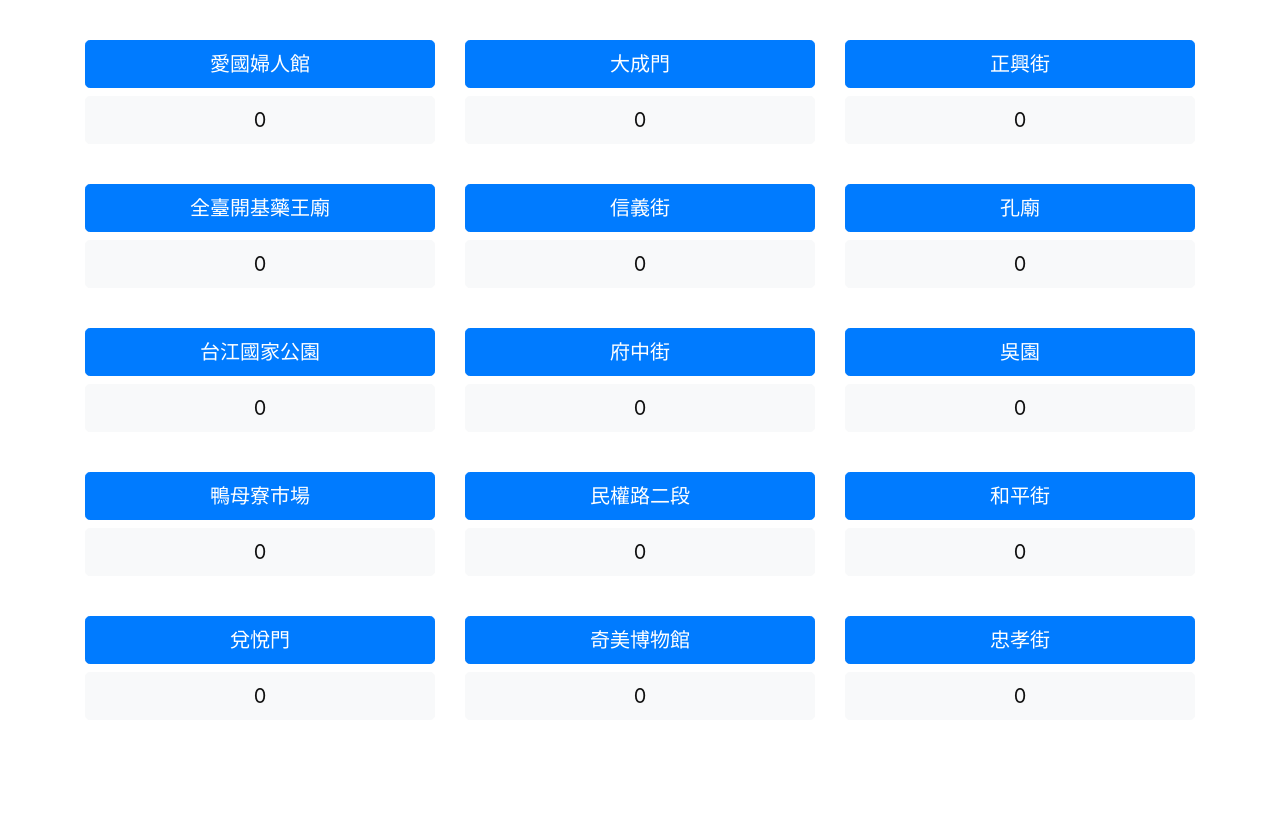
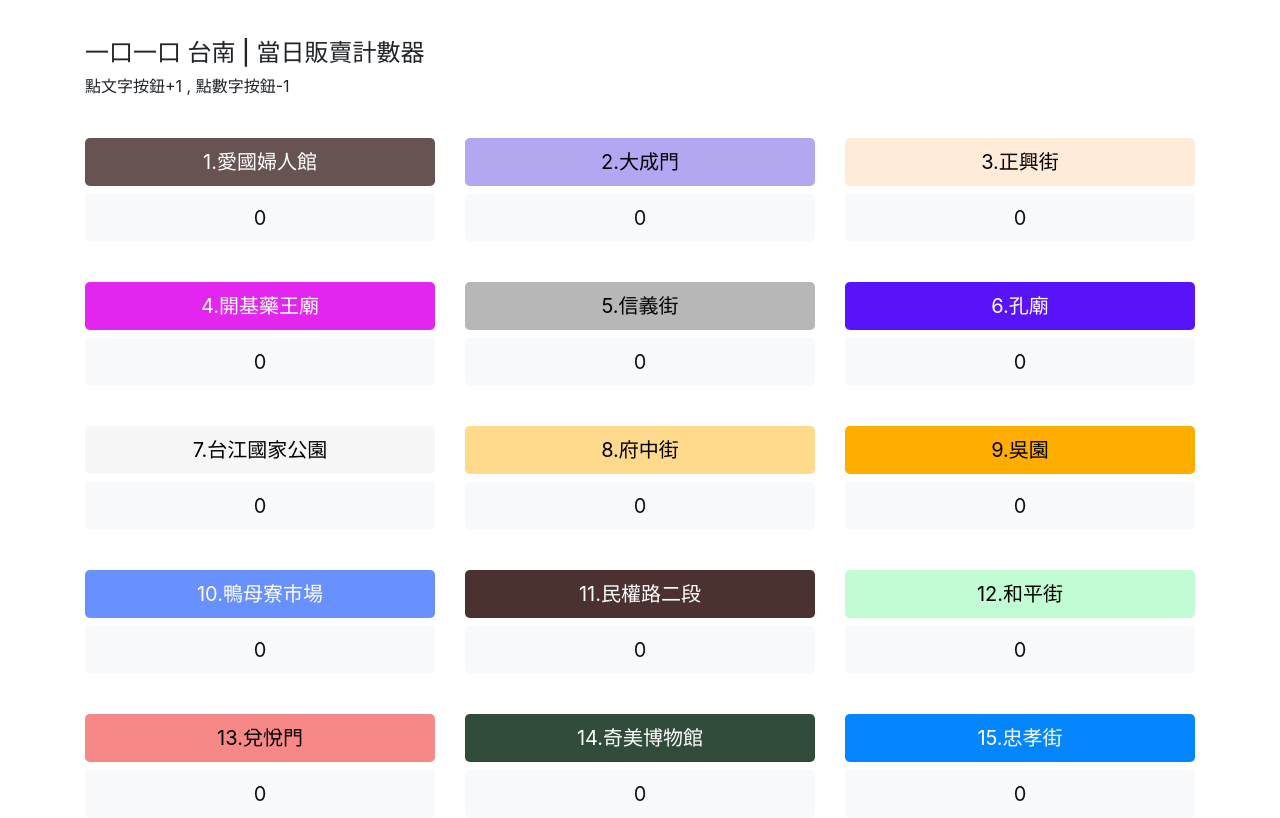
Before and after one commit to ygtw/multi-tts-counter-designexpo, a plain HTML site: page index.html in a window 1280 px wide. Drawn offline with nearby package versions, Linux system fonts and the light colour scheme.

Commit message:
text color

```diff
--- a/index.html
+++ b/index.html
@@ -10,7 +10,14 @@
 
 <div id="main" class="container .container-fluid">
 
+	<div class="row row-margin-top ">
+		<div class="col">
 
+			 <h4 class="btn-block"> 一口一口 台南 | 當日販賣計數器 </h4>
+			 <div> 點文字按鈕+1 , 點數字按鈕-1</div>
+
+		</div>
+	</div>
 </div>
 
 
@@ -18,6 +25,21 @@
 
 .row-margin-top { margin-top: 40px; }
 
+.o1{ background-color: #685353; color:white;  }
+.o2{ background-color: #b4a7f2; color:black }
+.o3{ background-color: #ffebd8; color:black;  }
+.o4{ background-color: #e226ef; color:white; }
+.o5{ background-color: #b7b7b7; color:black }
+.o6{ background-color: #5813f9; color:white; }
+.o7{ background-color: #f7f7f7; color:black }
+.o8{ background-color: #ffda8c; color:black }
+.o9{ background-color: #ffae00; color:black }
+.o10{ background-color: #6890ff;color:white;  }
+.o11{ background-color: #4c3131; color:white; }
+.o12{ background-color: #c2fcd5; color:black }
+.o13{ background-color: #f78888; color:black }
+.o14{ background-color: #314c3a; color:white; }
+.o15{ background-color: #0586ff; color:white; }
 </style>
 
 <script>
@@ -35,21 +57,21 @@ var row = 3;
 
 var i=1;
 
-objs_t[i++]="愛國婦人館"
-objs_t[i++]="大成門"
-objs_t[i++]="正興街"
-objs_t[i++]="全臺開基藥王廟"
-objs_t[i++]="信義街"
-objs_t[i++]="孔廟"
-objs_t[i++]="台江國家公園"
-objs_t[i++]="府中街"
-objs_t[i++]="吳園"
-objs_t[i++]="鴨母寮市場"
-objs_t[i++]="民權路二段"
-objs_t[i++]="和平街"
-objs_t[i++]="兌悅門"
-objs_t[i++]="奇美博物館"
-objs_t[i++]="忠孝街"
+objs_t[i++]="1.愛國婦人館"
+objs_t[i++]="2.大成門"
+objs_t[i++]="3.正興街"
+objs_t[i++]="4.開基藥王廟"
+objs_t[i++]="5.信義街"
+objs_t[i++]="6.孔廟"
+objs_t[i++]="7.台江國家公園"
+objs_t[i++]="8.府中街"
+objs_t[i++]="9.吳園"
+objs_t[i++]="10.鴨母寮市場"
+objs_t[i++]="11.民權路二段"
+objs_t[i++]="12.和平街"
+objs_t[i++]="13.兌悅門"
+objs_t[i++]="14.奇美博物館"
+objs_t[i++]="15.忠孝街"
 
 var temphtml = $("#main").html();
 for (var i = 1, j=3 ; i <= objs_length ; i++,j--) {
@@ -60,7 +82,7 @@ for (var i = 1, j=3 ; i <= objs_length ; i++,j--) {
 	}
 
 
-	temphtml = temphtml + '<div class="col">	<button type="button" onclick="add('+ i +')" class="btn btn-primary btn-lg btn-block">' + objs_t[i] +'</button>	<button id="number_'+ i +'" type="button" onclick="less('+ i +')" class="btn btn-light btn-lg btn-block">0</button>	<video style="display:none" id="player_'+ i +'"  name="media"><source src="http://translate.google.com/translate_tts?ie=UTF-8&amp;total=1&amp;idx=0&amp;textlen=32&amp;client=tw-ob&amp;q='+ objs_t[i] +'&amp;tl=zh-tw" type="audio/mpeg"></video>	</div>'
+	temphtml = temphtml + '<div class="col">	<button type="button" onclick="add('+ i +')" class="btn btn-lg btn-block o'+ i +'">' + objs_t[i] +'</button>	<button id="number_'+ i +'" type="button" onclick="less('+ i +')" class="btn btn-light btn-lg btn-block">0</button>	<video style="display:none" id="player_'+ i +'"  name="media"><source src="http://translate.google.com/translate_tts?ie=UTF-8&amp;total=1&amp;idx=0&amp;textlen=32&amp;client=tw-ob&amp;q='+ objs_t[i] +'&amp;tl=zh-tw" type="audio/mpeg"></video>	</div>'
 
 
 
```
